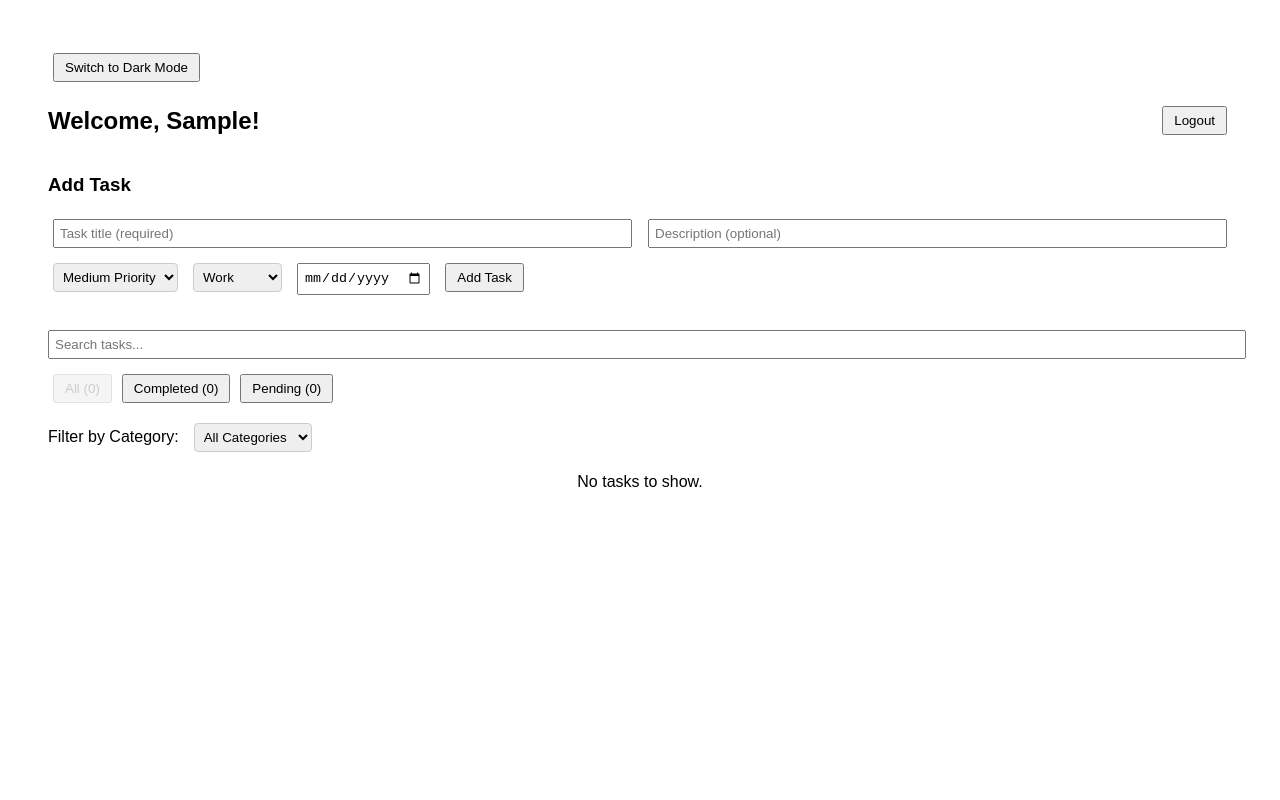
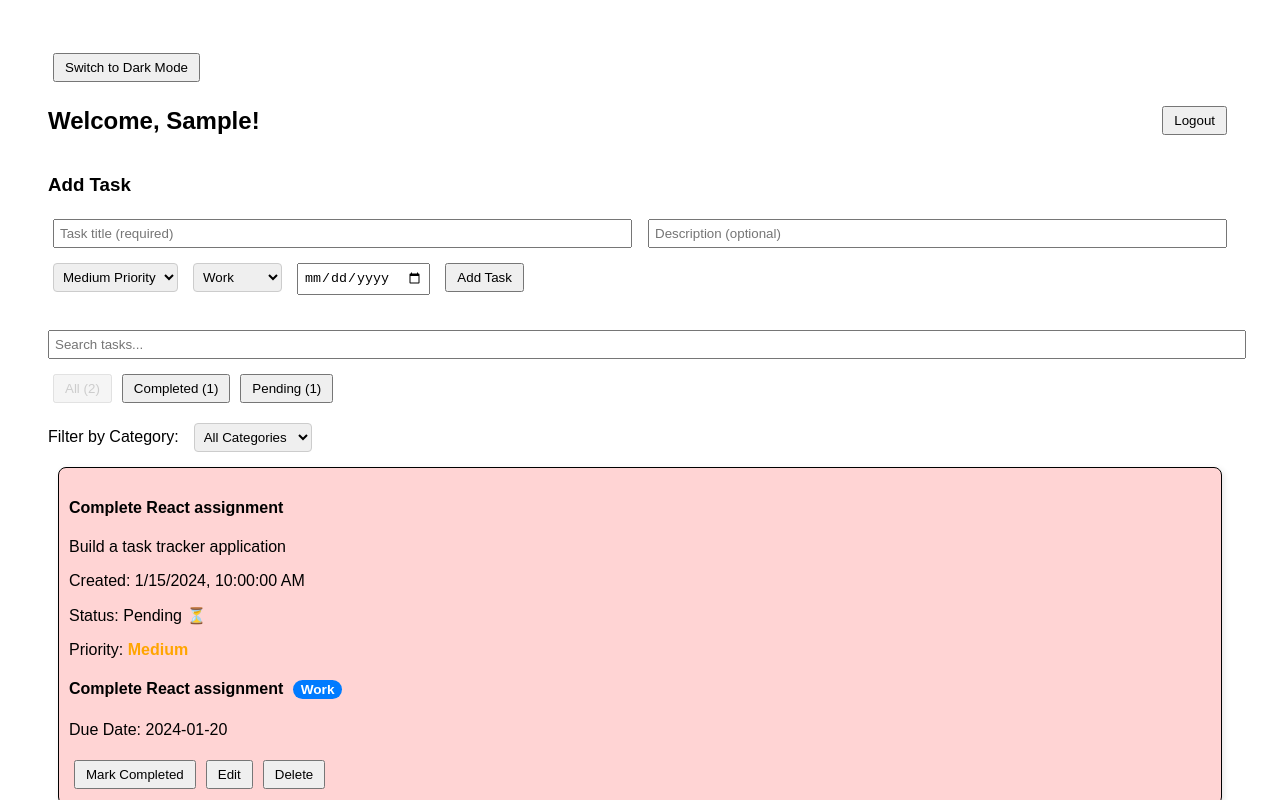
Before and after one commit to Aishvariya-03/TaskFlow, a React (Create React App) app: page / in a window 1280 px wide. Both pictures are taken after typing "Sample" into the empty fields and a click on the button "Login". Shown: the top 800 px of the page. Built offline with nearby package versions, Linux system fonts and the light colour scheme.

Commit message:
Updated to include the sample list

```diff
--- a/src/components/TaskDashboard.js
+++ b/src/components/TaskDashboard.js
@@ -3,10 +3,36 @@ import TaskForm from "./TaskForm";
 import TaskList from "./TaskList";
 import TaskFilter from "./TaskFilter";
 
+// Declare sampleTasks at the TOP
+const sampleTasks = [
+  {
+    id: 1,
+    title: "Complete React assignment",
+    description: "Build a task tracker application",
+    completed: false,
+    createdAt: "2024-01-15T10:00:00Z",
+    priority: "Medium",
+    category: "Work",
+    dueDate: "2024-01-20",
+  },
+  {
+    id: 2,
+    title: "Review JavaScript concepts",
+    description: "Go through ES6+ features",
+    completed: true,
+    createdAt: "2024-01-14T15:30:00Z",
+    priority: "High",
+    category: "Personal",
+    dueDate: "2024-01-18",
+  },
+];
+
 function TaskDashboard({ username, logout }) {
   const [tasks, setTasks] = useState(() => {
     const storedTasks = localStorage.getItem("tasks");
-    return storedTasks ? JSON.parse(storedTasks) : [];
+    return storedTasks && JSON.parse(storedTasks).length > 0
+      ? JSON.parse(storedTasks)
+      : sampleTasks;
   });
 
   const [filter, setFilter] = useState("All");
```
